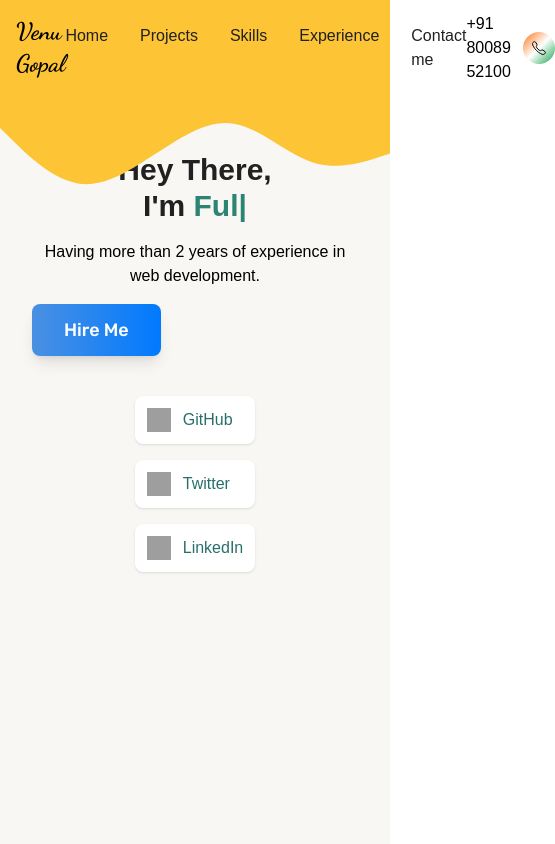
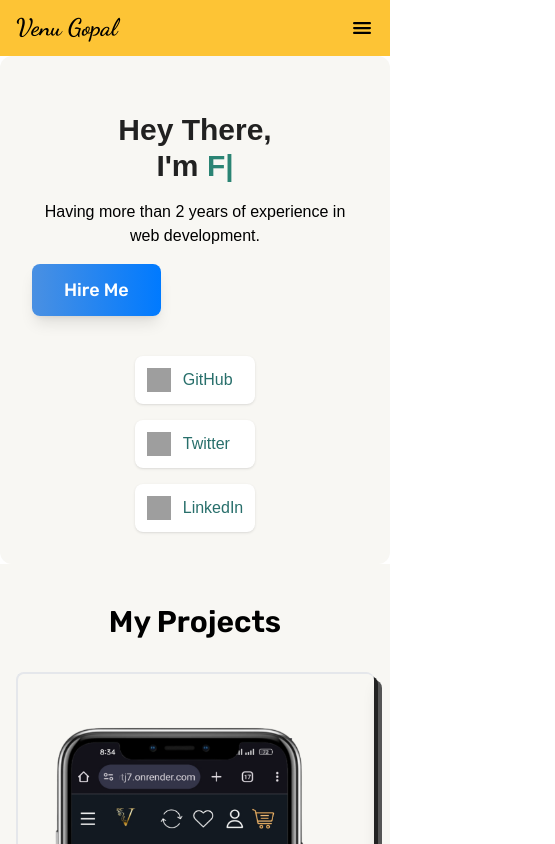
Before and after one commit to venu123143/portfolio, a React (Vite) app: page / in a window 390 px wide. Shown: the top 844 px of the page, 555 px wide, since content can reach past the window. Built offline with nearby package versions, Linux system fonts and the light colour scheme; grey boxes are pictures that could not be loaded; a web font is replaced by a local one.

Commit message:
portfolio changes for the mobile responsive

```diff
--- a/src/components/Contact.tsx
+++ b/src/components/Contact.tsx
@@ -169,7 +169,7 @@ const ContactSection: React.FC = () => {
                             animate={{ opacity: 1, x: 0 }}
                             exit={{ opacity: 0, x: 100 }}
                             transition={{ duration: 0.3 }}
-                            className="absolute top-1/2 right-0 transform -translate-y-1/2 z-10"
+                            className="absolute  top-1/2 right-0 transform -translate-y-1/2 z-10"
                         >
                             <button
                                 onClick={scrollRight}
--- a/src/components/Experience.tsx
+++ b/src/components/Experience.tsx
@@ -32,7 +32,7 @@ const Experience: React.FC = () => {
   return (
     <div
       ref={componentRef} id="experience"
-      className="min-h-screen  bg-[#F8F7F3] relative overflow-hidden"
+      className=" bg-[#F8F7F3] relative overflow-hidden"
     >
       <h2 className="page_title">Experience</h2>
 
--- a/src/components/Header.tsx
+++ b/src/components/Header.tsx
@@ -1,11 +1,13 @@
 import React, { useEffect, useState } from "react";
 import { motion } from "framer-motion";
-import { IoCallOutline, IoCopy } from "react-icons/io5";
+import { IoCallOutline, IoCopy, IoMenu, IoClose } from "react-icons/io5";
 
 const Header: React.FC = () => {
     const [hasShadow, setHasShadow] = useState(false);
     const [isHovered, setIsHovered] = useState(false);
+    const [isSidebarOpen, setIsSidebarOpen] = useState(false);
     const phoneNumber = "+91 80089 52100";
+
     const handleCopy = () => {
         navigator.clipboard.writeText(phoneNumber);
         alert("Phone number copied to clipboard!");
@@ -32,6 +34,7 @@ const Header: React.FC = () => {
 
     const handleSetActiveLink = (link: string) => {
         setActiveLink(link);
+        setIsSidebarOpen(false); // Close sidebar when a link is clicked
     };
 
     const navLinks = [
@@ -44,34 +47,39 @@ const Header: React.FC = () => {
 
     return (
         <header
-            className={`sticky top-0  z-50 transition-all duration-300 ${hasShadow ? "shadow-md dshadow-card bg-[#F8F7F3] " : "bg-[#FDC435]"
-                }`}
+            className={`sticky top-0 z-50 transition-all duration-300 ${hasShadow ? "shadow-md bg-[#F8F7F3]" : "bg-[#FDC435]"}`}
         >
             <div className="flex justify-between items-center max-w-7xl mx-auto px-4 py-3">
                 {/* Logo */}
                 <h1 className="text-2xl relative font-dancing font-[700] text-black">Venu Gopal</h1>
 
-                {/* Navigation Links */}
-                <nav className="flex text-base font-edu space-x-8 text-textPrimary font-medium">
+                {/* Navigation Links for Desktop */}
+                <nav className="hidden md:flex text-base font-edu space-x-8 text-textPrimary font-medium">
                     {navLinks.map((link) => (
                         <a
                             key={link.id}
                             href={`#${link.id}`}
                             onClick={() => handleSetActiveLink(link.id)}
-                            className={`relative group font-medium text-textPrimary transition duration-300 ease-in-out hover:text-accent ${activeLink === link.id ? "text-accent" : ""
-                                }`}
+                            className={`relative group font-medium text-textPrimary transition duration-300 ease-in-out hover:text-accent ${activeLink === link.id ? "text-accent" : ""}`}
                         >
                             {link.label}
                             <span
-                                className={`absolute inset-x-0 bottom-0 h-0.5 bg-accent transition-transform duration-300 origin-left ${activeLink === link.id ? "scale-x-100" : "scale-x-0"
-                                    }`}
+                                className={`absolute inset-x-0 bottom-0 h-0.5 bg-accent transition-transform duration-300 origin-left ${activeLink === link.id ? "scale-x-100" : "scale-x-0"}`}
                             ></span>
                         </a>
                     ))}
                 </nav>
 
+                {/* Menu Icon for Mobile */}
+                <button
+                    className="md:hidden text-2xl"
+                    onClick={() => setIsSidebarOpen(!isSidebarOpen)}
+                >
+                    {isSidebarOpen ? <IoClose /> : <IoMenu />}
+                </button>
+
                 {/* Contact Section */}
-                <div className="flex items-center space-x-3">
+                <div className="hidden md:flex items-center space-x-3">
                     <p className="font-edu font-medium">{phoneNumber}</p>
                     <motion.div
                         className="relative"
@@ -85,14 +93,42 @@ const Header: React.FC = () => {
                             transition={{ duration: 0.5, ease: "easeInOut" }} // Slower flip
                             className={`p-2 rounded-full flex justify-center items-center ${isHovered
                                 ? "bg-white text-black"
-                                : "bg-gradient-to-br from-orange-500 via-white/30 to-green-600"
-                                }`}
+                                : "bg-gradient-to-br from-orange-500 via-white/30 to-green-600"}`}
                         >
                             {!isHovered ? <IoCallOutline /> : <IoCopy />}
                         </motion.button>
                     </motion.div>
                 </div>
             </div>
+
+            {/* Overlay for Mobile View */}
+            {isSidebarOpen && (
+                <div className="fixed inset-0 bg-black bg-opacity-50 z-30 md:hidden" onClick={() => setIsSidebarOpen(false)}></div>
+            )}
+
+            {/* Sidebar for Mobile View */}
+            {isSidebarOpen && (
+                <motion.div
+                    initial={{ x: "100%" }}
+                    animate={{ x: 0 }}
+                    exit={{ x: "100%" }}
+                    transition={{ duration: 0.3 }}
+                    className="fixed top-0 right-0 h-full w-3/4 bg-[#F8F7F3] shadow-lg p-4 z-40 md:hidden"
+                >
+                    <nav className="flex flex-col space-y-6">
+                        {navLinks.map((link) => (
+                            <a
+                                key={link.id}
+                                href={`#${link.id}`}
+                                onClick={() => handleSetActiveLink(link.id)}
+                                className={`text-lg font-medium transition duration-300 ease-in-out hover:text-accent ${activeLink === link.id ? "text-accent" : "text-textPrimary"}`}
+                            >
+                                {link.label}
+                            </a>
+                        ))}
+                    </nav>
+                </motion.div>
+            )}
         </header>
     );
 };
--- a/src/components/Home.tsx
+++ b/src/components/Home.tsx
@@ -25,7 +25,7 @@ const Home: React.FC = () => {
         },
     ];
     return (
-        <div id="home" className="bg-[#F8F7F3] min-h-screen rounded-xl p-8 flex flex-col items-center md:flex-row">
+        <div id="home" className="bg-[#F8F7F3] rounded-xl p-8 flex flex-col items-center md:flex-row">
             {/* Left Section */}
             <div className="flex flex-col md:flex-row items-center w-full md:w-3/4">
 
--- a/src/components/Projects.tsx
+++ b/src/components/Projects.tsx
@@ -79,7 +79,7 @@ const CarouselCard: React.FC = () => {
             link: "https://github.com/shivam-ahex/Thapala_backend/tree/development",
             url: "https://tapp.ahexlab.com/#/",
             image: thapala,
-            className: "h-full object-fit h-auto"
+            className: "h-fit object-fit"
         },
         {
             heading: "Title: Taso - A Social Media Platform for Traders",
@@ -153,7 +153,7 @@ const CarouselCard: React.FC = () => {
         <div className="w-full bg-[#F8F7F3] flex flex-col justify-center items-center py-10 font-inter">
             <h2 className="page_title">My Projects</h2>
             {loading ? (
-                <div className="flex items-center justify-center h-screen">
+                <div className="flex items-center justify-center">
                     <ClipLoader size={50} color="#4A90E2" />
                 </div>
             ) : (
--- a/src/ui/WaveHeader.tsx
+++ b/src/ui/WaveHeader.tsx
@@ -1,6 +1,6 @@
 const WaveHeader = () => {
     return (
-        <div className="absolute top-0 left-0 w-full h-64 overflow-hidden">
+        <div className="md:block hidden absolute top-0 left-0 w-full h-64 overflow-hidden">
             <svg
                 viewBox="0 0 1440 320"
                 className="absolute top-0 left-0 w-full h-full"
```
